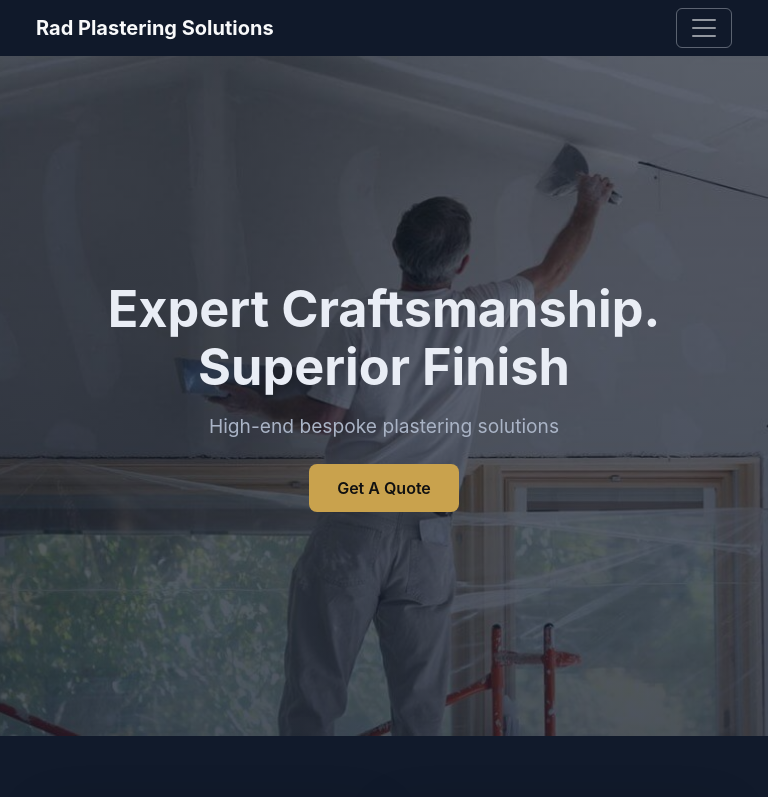
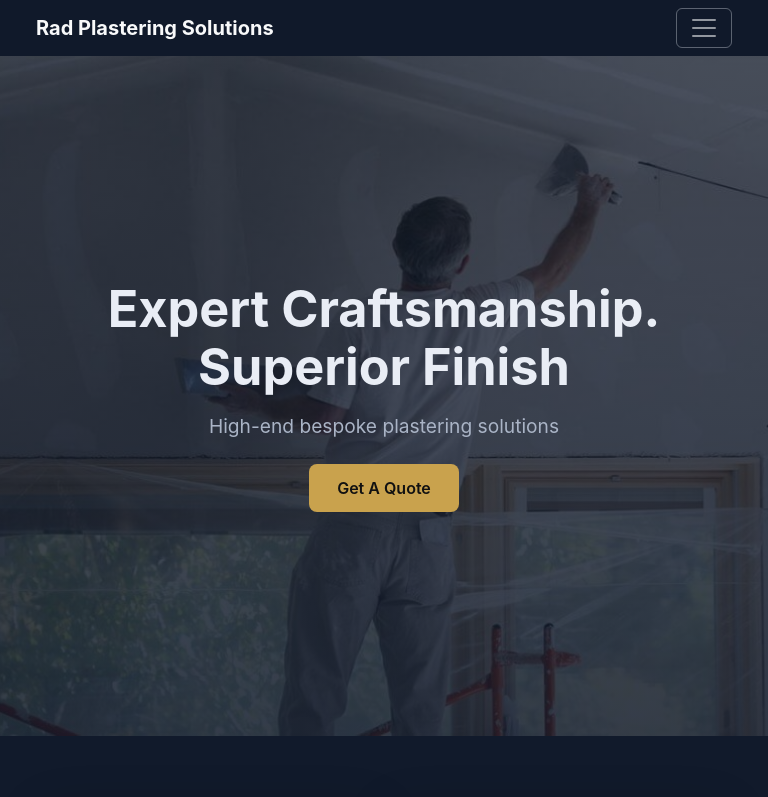
Before and after one commit to LiamD88/rad_plaster, a plain HTML site: page index.html in a window 768 px wide. Shown: the top 797 px of the page. Drawn offline with nearby package versions, Linux system fonts and the light colour scheme.

Commit message:
updateing for mobile

```diff
--- a/assets/css/style.css
+++ b/assets/css/style.css
@@ -136,14 +136,6 @@ section {
     border-radius: 8px;
 }
 
-@media (max-width: 768px) {
-    .hero-section {
-        background:
-            linear-gradient(rgba(17,26,43,0.6), rgba(17,26,43,0.75)),
-            url('../images/hero-image.jpg') center/cover no-repeat;
-    }
-}
-
 @media (min-width: 576px) {
     .btn-accent {
         padding: 12px 28px;
```
